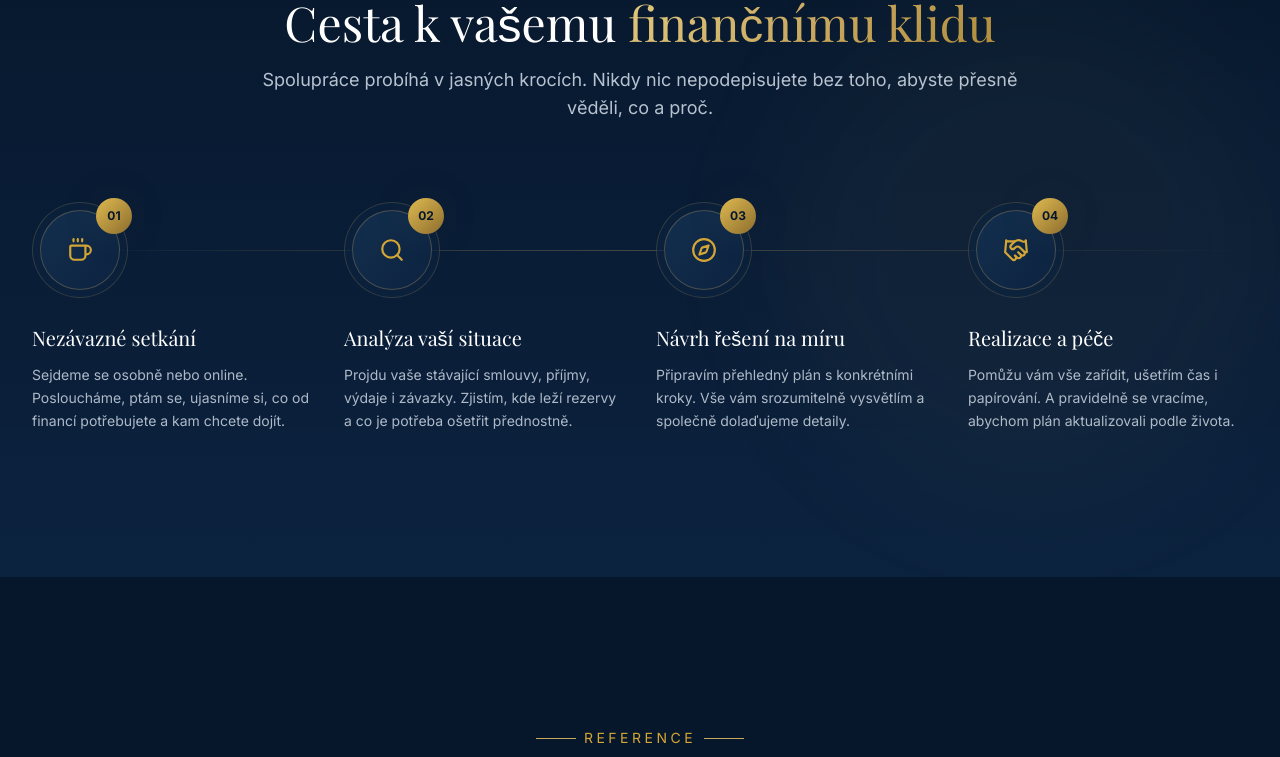
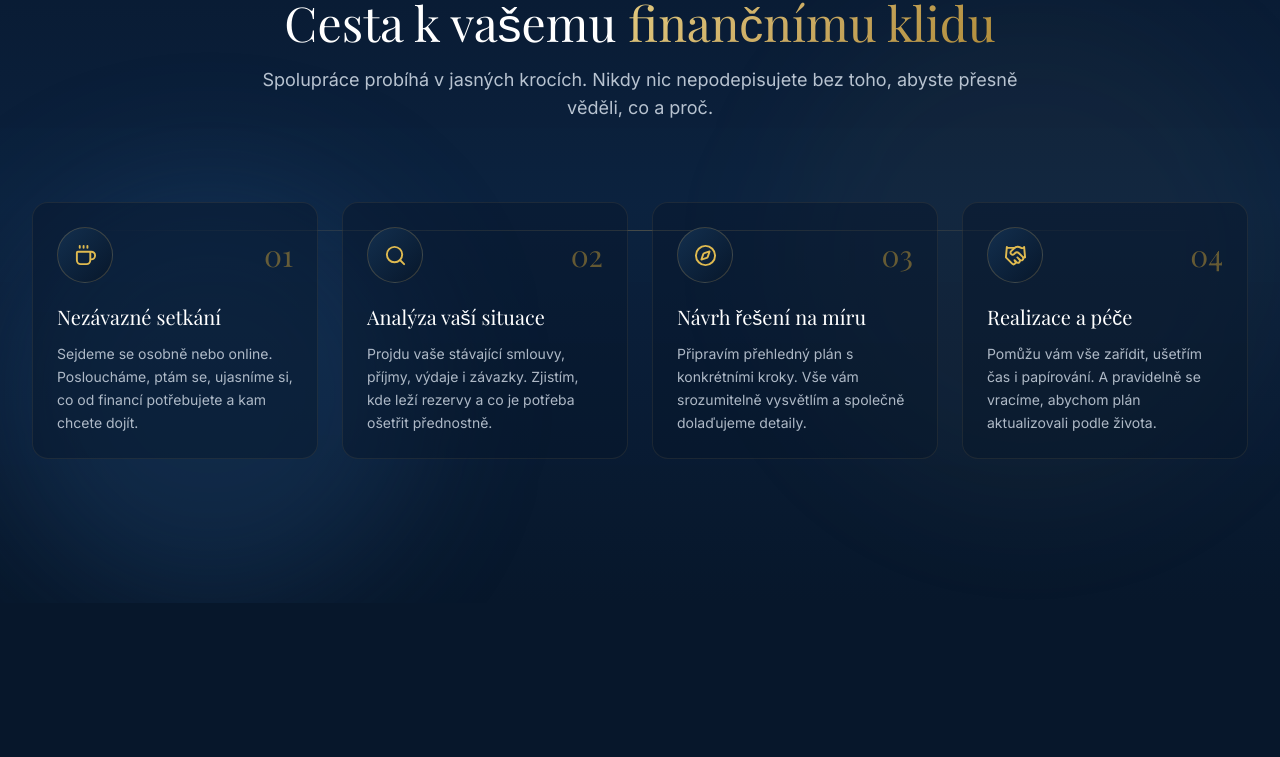
Before and after one commit to DannyKoll/daniel-kolar-web, a Next.js app: page / in a window 1280 px wide. Shown: the part 3444-4201 px from the top of the page. Built offline with nearby package versions, Linux system fonts and the light colour scheme.

Commit message:
Make process section feel more guided

```diff
--- a/components/Process.jsx
+++ b/components/Process.jsx
@@ -33,8 +33,9 @@ export default function Process() {
       id="proces"
       className="relative py-20 sm:py-28 lg:py-36 overflow-hidden"
     >
-      <div className="absolute inset-0 bg-gradient-to-b from-navy-950 to-navy-900/95" />
+      <div className="absolute inset-0 bg-gradient-to-b from-navy-950 via-navy-900/95 to-navy-950" />
       <div className="absolute right-0 top-1/4 w-[500px] h-[500px] rounded-full bg-gold-500/[0.04] blur-3xl" />
+      <div className="absolute left-0 bottom-0 w-[420px] h-[420px] rounded-full bg-navy-600/25 blur-3xl" />
 
       <div className="relative max-w-7xl mx-auto px-5 sm:px-8">
         <div className="text-center max-w-3xl mx-auto mb-14 sm:mb-20 reveal">
@@ -57,10 +58,9 @@ export default function Process() {
         </div>
 
         <div className="relative">
-          {/* Connecting line for desktop */}
-          <div className="hidden lg:block absolute top-12 left-0 right-0 h-px bg-gradient-to-r from-transparent via-gold-500/30 to-transparent" />
+          <div className="absolute left-9 right-9 top-7 hidden h-px bg-gradient-to-r from-transparent via-gold-500/30 to-transparent lg:block" />
 
-          <div className="grid sm:grid-cols-2 lg:grid-cols-4 gap-6 sm:gap-8">
+          <div className="grid sm:grid-cols-2 lg:grid-cols-4 gap-4 sm:gap-5 lg:gap-6">
             {steps.map((s, i) => (
               <Step key={s.n} {...s} delay={i * 100} />
             ))}
@@ -73,26 +73,21 @@ export default function Process() {
 
 function Step({ n, icon: Icon, title, desc, delay }) {
   return (
-    <div
-      className="relative reveal text-center lg:text-left"
+    <article
+      className="relative rounded-2xl border border-gold-500/10 bg-navy-950/45 p-5 sm:p-6 reveal"
       style={{ transitionDelay: `${delay}ms` }}
     >
-      {/* Step number circle */}
-      <div className="relative inline-flex items-center justify-center w-24 h-24 mb-5 mx-auto lg:mx-0">
-        <div className="absolute inset-0 rounded-full border border-gold-500/20 bg-navy-900/60" />
-        <div className="absolute inset-2 rounded-full bg-gradient-to-br from-navy-800 to-navy-900 border border-gold-500/30 flex items-center justify-center">
-          <Icon size={26} className="text-gold-400" />
+      <div className="mb-5 flex items-center justify-between gap-4">
+        <div className="relative z-10 inline-flex h-14 w-14 items-center justify-center rounded-full border border-gold-500/25 bg-gradient-to-br from-navy-800 to-navy-950 shadow-[0_18px_36px_-28px_rgba(201,169,97,0.9)]">
+          <Icon size={23} className="text-gold-300" />
         </div>
-        {/* Step number badge */}
-        <div className="absolute -top-1 -right-1 w-9 h-9 rounded-full bg-gradient-to-br from-gold-300 to-gold-700 flex items-center justify-center text-xs font-bold text-navy-950 shadow-glow">
-          {n}
-        </div>
+        <span className="font-display text-3xl text-gold-400/45">{n}</span>
       </div>
 
       <h3 className="font-display text-lg sm:text-xl text-white mb-3">
         {title}
       </h3>
       <p className="text-sm text-slate-300/85 leading-relaxed">{desc}</p>
-    </div>
+    </article>
   );
 }
```
